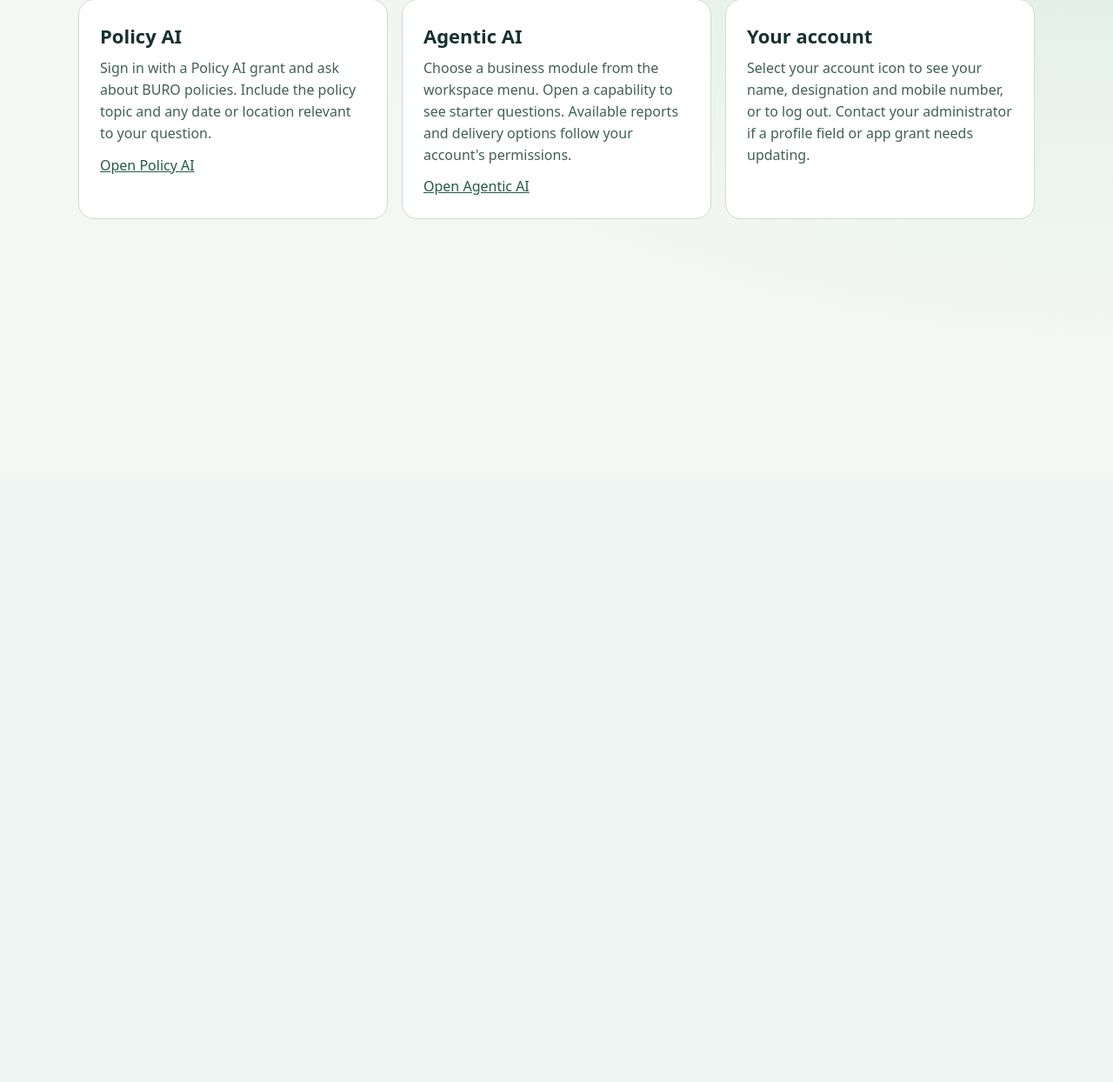
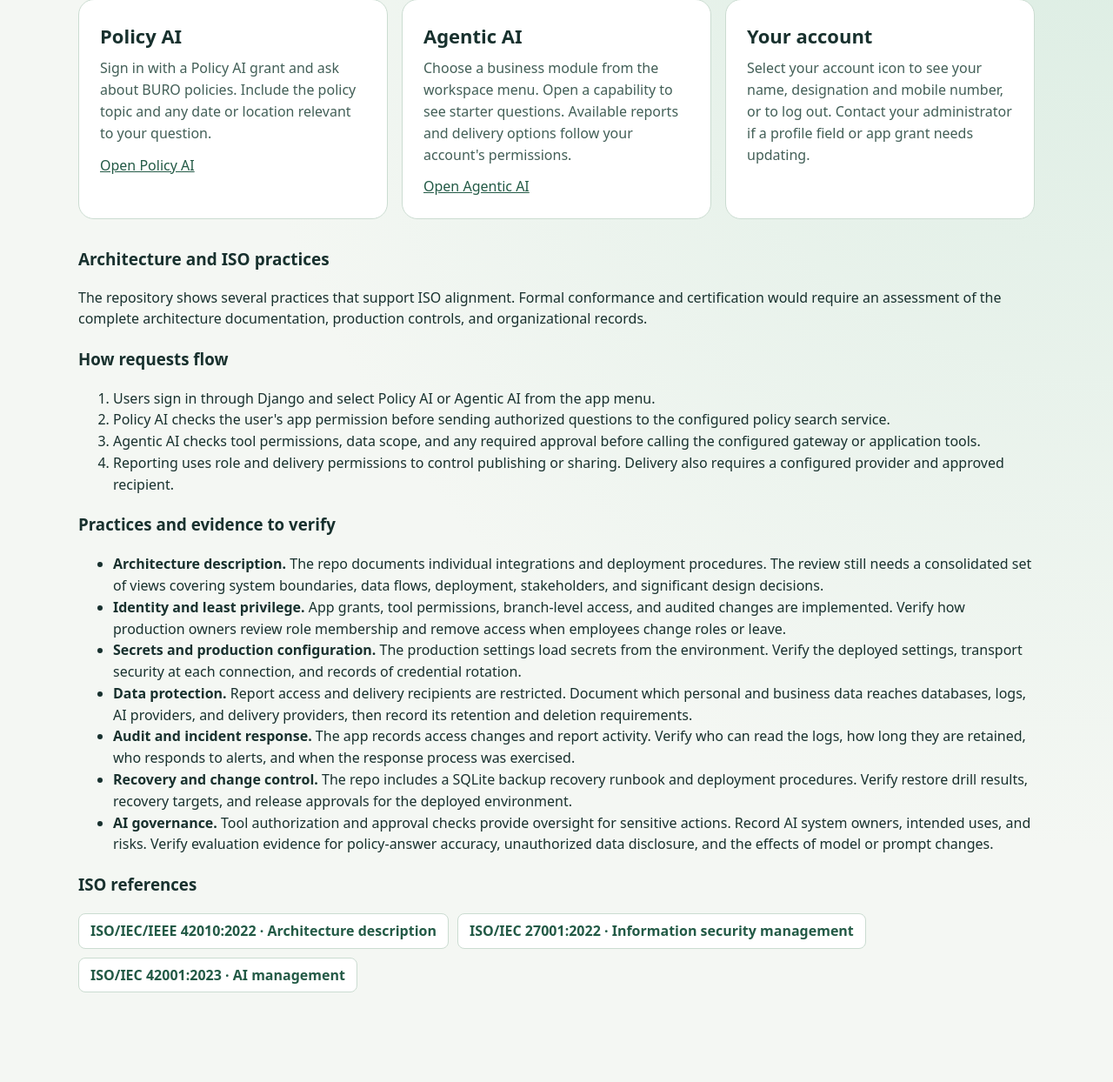
Before and after one commit to burodw1024/cloud, a Django app: page /documentation/ in a window 1280 px wide. Shown: the part 256-1500 px from the top of the page at 87% size. Before the commit the page ends 508 px from the top, so only its background shows below. Run offline with Django 4.2, Linux system fonts and the light colour scheme.

Commit message:
Document architecture flow and ISO practices

```diff
--- a/chat/templates/chat/portal_docs.html
+++ b/chat/templates/chat/portal_docs.html
@@ -18,4 +18,34 @@
       <p>Select your account icon to see your name, designation and mobile number, or to log out. Contact your administrator if a profile field or app grant needs updating.</p>
     </section>
   </div>
+  <section class="portal-section" aria-labelledby="architecture-review">
+    <h2 id="architecture-review">Architecture and ISO practices</h2>
+    <p>The repository shows several practices that support ISO alignment. Formal conformance and certification would require an assessment of the complete architecture documentation, production controls, and organizational records.</p>
+
+    <h3>How requests flow</h3>
+    <ol>
+      <li>Users sign in through Django and select Policy AI or Agentic AI from the app menu.</li>
+      <li>Policy AI checks the user's app permission before sending authorized questions to the configured policy search service.</li>
+      <li>Agentic AI checks tool permissions, data scope, and any required approval before calling the configured gateway or application tools.</li>
+      <li>Reporting uses role and delivery permissions to control publishing or sharing. Delivery also requires a configured provider and approved recipient.</li>
+    </ol>
+
+    <h3>Practices and evidence to verify</h3>
+    <ul>
+      <li><strong>Architecture description.</strong> The repo documents individual integrations and deployment procedures. The review still needs a consolidated set of views covering system boundaries, data flows, deployment, stakeholders, and significant design decisions.</li>
+      <li><strong>Identity and least privilege.</strong> App grants, tool permissions, branch-level access, and audited changes are implemented. Verify how production owners review role membership and remove access when employees change roles or leave.</li>
+      <li><strong>Secrets and production configuration.</strong> The production settings load secrets from the environment. Verify the deployed settings, transport security at each connection, and records of credential rotation.</li>
+      <li><strong>Data protection.</strong> Report access and delivery recipients are restricted. Document which personal and business data reaches databases, logs, AI providers, and delivery providers, then record its retention and deletion requirements.</li>
+      <li><strong>Audit and incident response.</strong> The app records access changes and report activity. Verify who can read the logs, how long they are retained, who responds to alerts, and when the response process was exercised.</li>
+      <li><strong>Recovery and change control.</strong> The repo includes a SQLite backup recovery runbook and deployment procedures. Verify restore drill results, recovery targets, and release approvals for the deployed environment.</li>
+      <li><strong>AI governance.</strong> Tool authorization and approval checks provide oversight for sensitive actions. Record AI system owners, intended uses, and risks. Verify evaluation evidence for policy-answer accuracy, unauthorized data disclosure, and the effects of model or prompt changes.</li>
+    </ul>
+
+    <h3>ISO references</h3>
+    <ul class="portal-links">
+      <li><a href="https://www.iso.org/standard/74393.html">ISO/IEC/IEEE 42010:2022 · Architecture description</a></li>
+      <li><a href="https://www.iso.org/standard/27001">ISO/IEC 27001:2022 · Information security management</a></li>
+      <li><a href="https://www.iso.org/standard/42001">ISO/IEC 42001:2023 · AI management</a></li>
+    </ul>
+  </section>
 {% endblock %}
```
